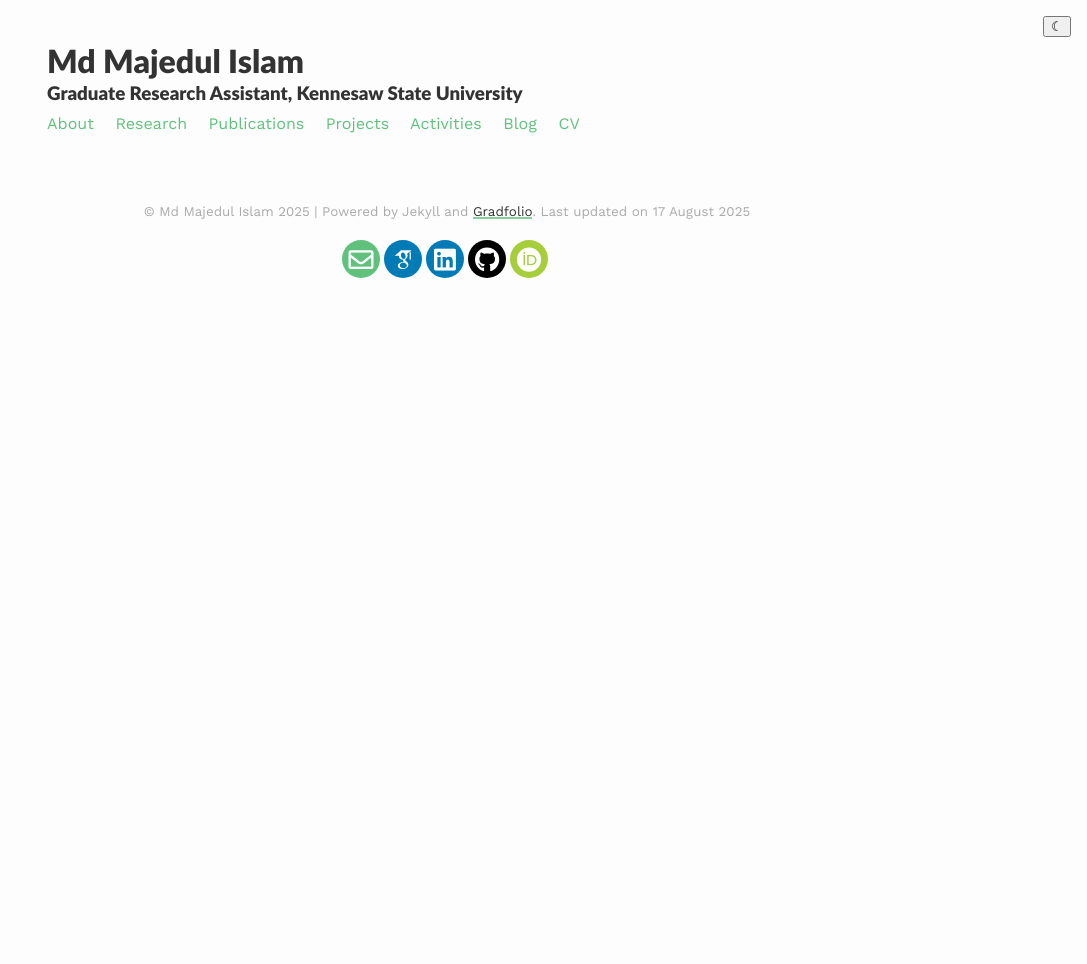
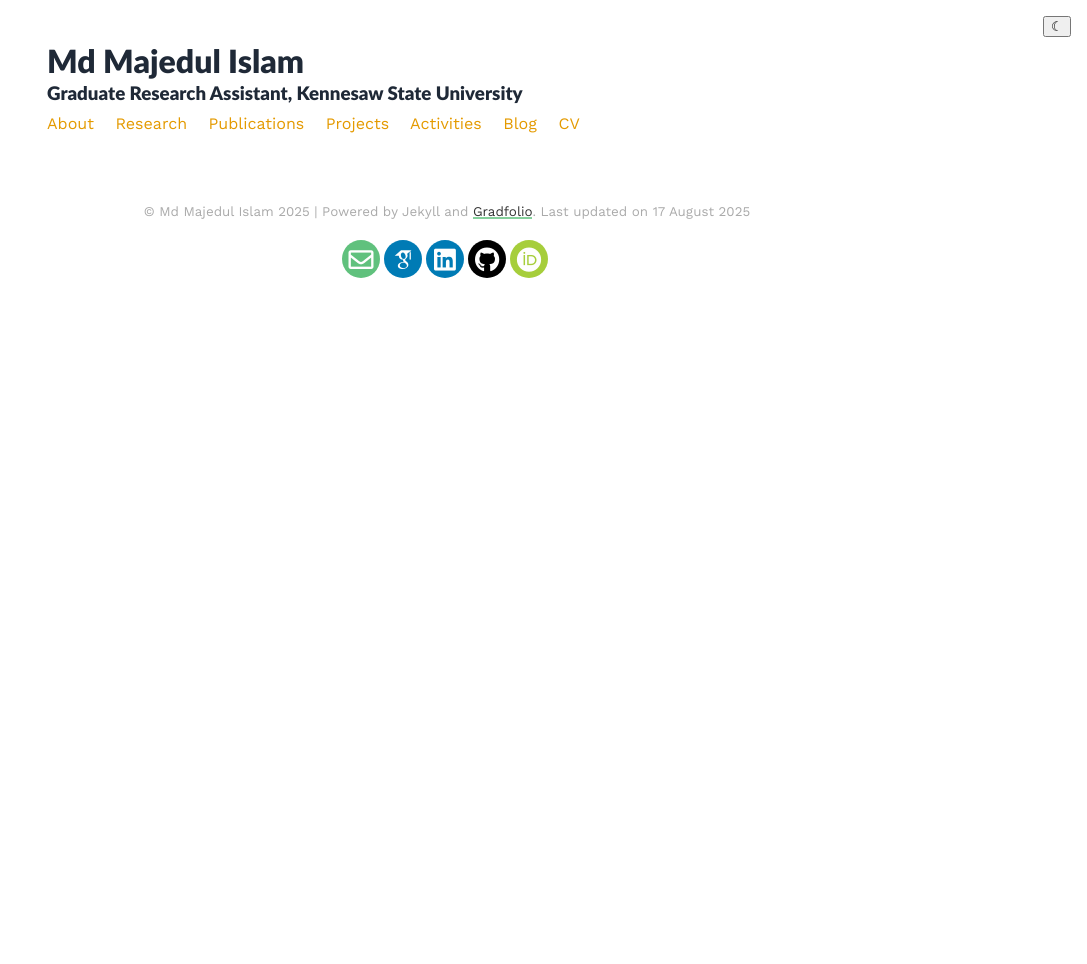
Before and after one commit to majedrifat/majedrifat.github.io, a Jekyll site: the page built from _pages/research/edge-ai.md, in a window 1280 px wide. Shown: the whole page, without its empty margins (193-1280 px from the left). Built offline with Jekyll 4.4.1, drawn with Linux system fonts in a browser that asks for light colours; nearby versions of some CDN libraries; some web fonts are replaced.

Commit message:
Update style.scss

```diff
--- a/assets/css/_sass/style.scss
+++ b/assets/css/_sass/style.scss
@@ -8,8 +8,8 @@ body {
   margin: 0 auto;
   line-height: $base-line-height;
   font-size: $base-font-size;
-  color: $text-color;
-  background-color: $body-bg;
+  color: var(--text-color);
+  background-color: var(--bg-color);
   padding: 2em 1em;
   text-rendering: optimizeLegibility;
   height: 100%;
@@ -30,10 +30,10 @@ h1,h2,h3,h4,h5,h6 {
 
 
 a {
-  color: $brand-color;
+  color: var(--accent-color);
   text-decoration: none;
   &:hover{
-    color: $text-color;
+    color: var(--text-color);
 
     @media (prefers-color-scheme: dark) {
       color: $text-color-dark;
```
